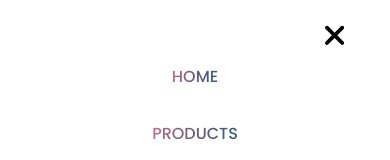
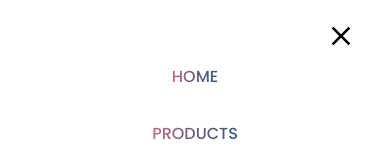
Before and after one commit to Airtribunal/AIrtribunal-E-commerce, a React (Create React App) app: page / in a window 390 px wide. Both pictures are taken after a click on the icon 334 px from the left and 33 px from the top of the page. Shown: the top 160 px of the page. Built offline with nearby package versions, Linux system fonts and the light colour scheme.

Commit message:
bars-close-bag-fixed

```diff
--- a/src/App.css
+++ b/src/App.css
@@ -492,6 +492,15 @@
   cursor: pointer;
 }
 
+.open-bars {
+  font-size: 1.3rem;
+}
+
+.close-bars {
+  font-size: 2rem;
+  max-height: 2rem;
+}
+
 /* Media */
 
 /* 721 PX */
--- a/src/components/Navbar.jsx
+++ b/src/components/Navbar.jsx
@@ -1,9 +1,12 @@
 import React, { useState } from 'react';
 import { Link } from "react-router-dom";
 import { Switch } from 'evergreen-ui'
+import { FaBars } from "react-icons/fa"
+import { IoMdClose } from "react-icons/io"
 
 const Navbar = (props) => {
     const [isActive, setIsActive] = useState(false);
+    const [isMobile, setIsMobile] = useState(true)
 
     function handleMobile() {
         setIsActive(prevActive => !prevActive)
@@ -24,9 +27,9 @@ const Navbar = (props) => {
                         <Switch checked={theme} onChange={handleToggle} />
                     </div>
                     <div className="bars">
-                        {isActive || theme ?
-                            <svg xmlns="http://www.w3.org/2000/svg" onClick={handleMobile} viewBox="0 0 320 512"><path d="M310.6 361.4c12.5 12.5 12.5 32.75 0 45.25C304.4 412.9 296.2 416 288 416s-16.38-3.125-22.62-9.375L160 301.3L54.63 406.6C48.38 412.9 40.19 416 32 416S15.63 412.9 9.375 406.6c-12.5-12.5-12.5-32.75 0-45.25l105.4-105.4L9.375 150.6c-12.5-12.5-12.5-32.75 0-45.25s32.75-12.5 45.25 0L160 210.8l105.4-105.4c12.5-12.5 32.75-12.5 45.25 0s12.5 32.75 0 45.25l-105.4 105.4L310.6 361.4z" /></svg>
-                            : <svg xmlns="http://www.w3.org/2000/svg" onClick={handleMobile} viewBox="0 0 448 512"><path d="M0 96C0 78.33 14.33 64 32 64H416C433.7 64 448 78.33 448 96C448 113.7 433.7 128 416 128H32C14.33 128 0 113.7 0 96zM0 256C0 238.3 14.33 224 32 224H416C433.7 224 448 238.3 448 256C448 273.7 433.7 288 416 288H32C14.33 288 0 273.7 0 256zM416 448H32C14.33 448 0 433.7 0 416C0 398.3 14.33 384 32 384H416C433.7 384 448 398.3 448 416C448 433.7 433.7 448 416 448z" /></svg>
+                        {isActive || !isMobile?
+                            <IoMdClose color={theme ? "#fff" : "#000"} className="close-bars" onClick={handleMobile} />
+                            : <FaBars color={theme ? "#fff" : "#000"} className="open-bars" onClick={handleMobile} />
                         }
                     </div>
                 </div>
```
Also changed, not shown: 1 other file (tests, documents, lock files or other folders).
